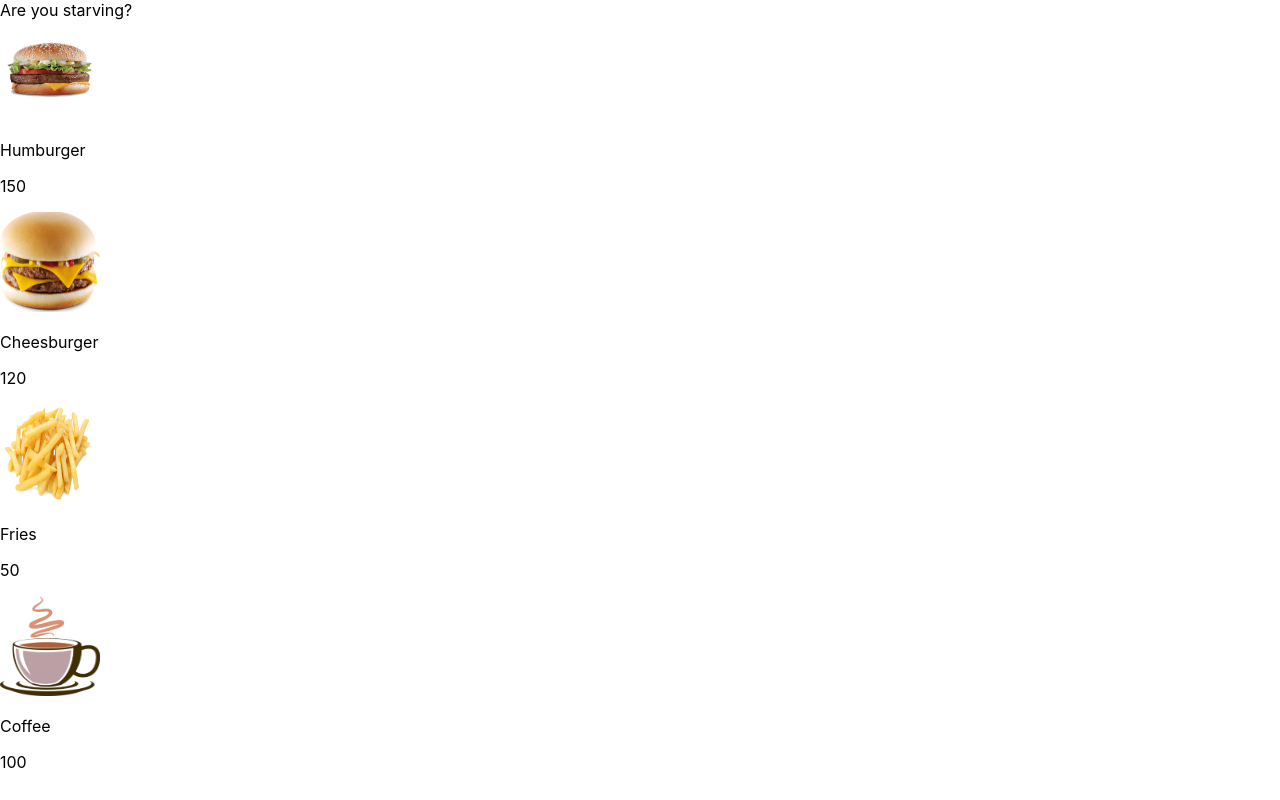
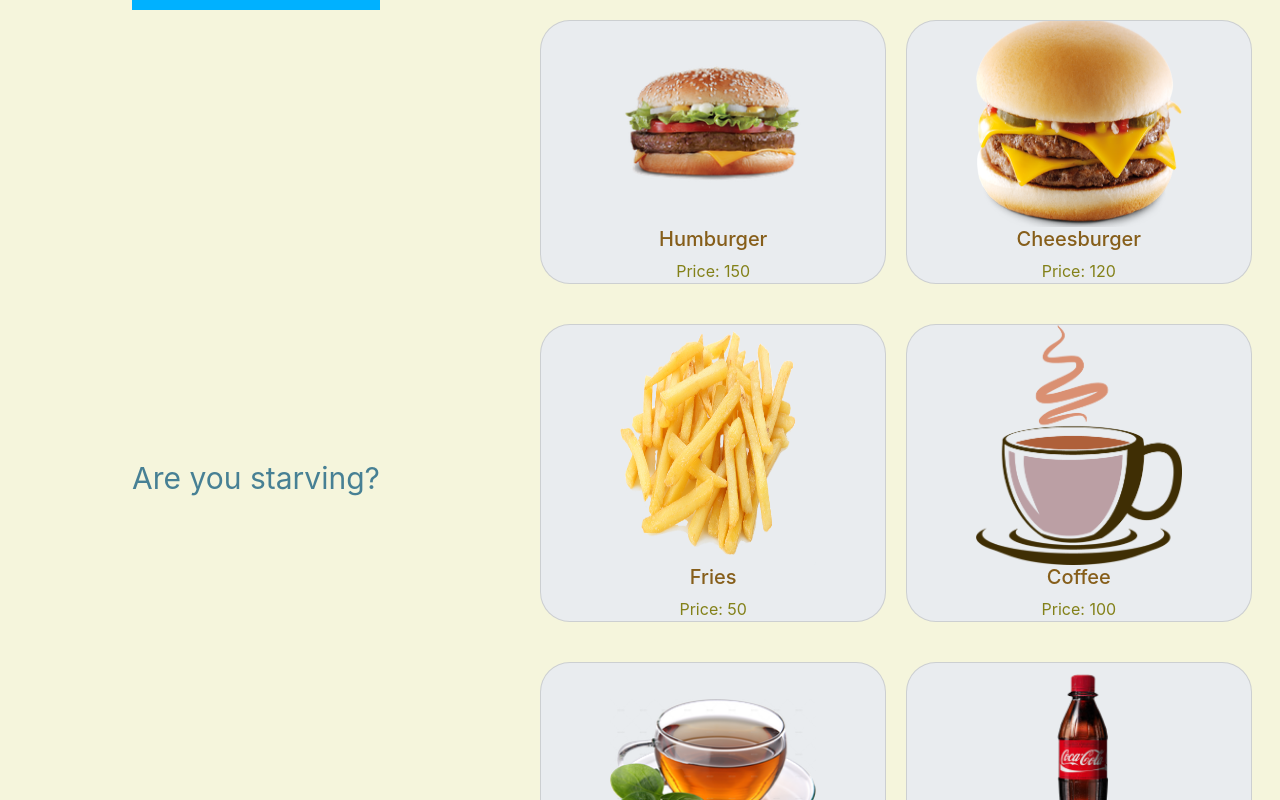
Before and after one commit to koreicnurs/fast-food, a React (Create React App) app: page / in a window 1280 px wide. Shown: the top 800 px of the page. Built offline with nearby package versions, Linux system fonts and the light colour scheme.

Commit message:
#8 add css for all project, add boostrap 5

```diff
--- a/public/index.html
+++ b/public/index.html
@@ -8,6 +8,7 @@
       name="description"
       content="Web site created using create-react-app"
     />
+    <link href="https://cdn.jsdelivr.net/npm/bootstrap@5.0.2/dist/css/bootstrap.min.css" rel="stylesheet" integrity="sha384-EVSTQN3/azprG1Anm3QDgpJLIm9Nao0Yz1ztcQTwFspd3yD65VohhpuuCOmLASjC" crossorigin="anonymous">
     <title>Exam-7</title>
   </head>
   <body>
--- /dev/null
+++ b/src/App.css
@@ -0,0 +1,20 @@
+#root {
+    display: flex;
+    color: #838119;
+}
+
+.Orders {
+    display: flex;
+    flex-direction: column;
+    align-items: center;
+    flex-grow: 1;
+    background: #f5f5dc;
+}
+
+.Products {
+    display: flex;
+    justify-content: center;
+    flex-wrap: wrap;
+    width: 60%;
+    background: #f5f5dc;
+}
--- a/src/App.js
+++ b/src/App.js
@@ -4,6 +4,7 @@ import {Products} from "./Products";
 import Order from "./components/Orders/Order";
 import Button from "./components/Buttons/Button";
 import Price from "./components/Price/Price";
+import './App.css'
 
 const App = () => {
 
@@ -59,7 +60,7 @@ const App = () => {
         const total = eachPrice.reduce((a, b) => a + b) + price;
 
         if (total > 0) {
-            return `Total: ${total}`;
+            return `Total: ${total} KGS`;
         } else {
             return 'Are you starving?';
         }
@@ -114,11 +115,15 @@ const App = () => {
 
     return (
         <>
-            {renderOrders}
-            <Price
-                price={getTotalPrice()}
-            />
-            {objProduct}
+            <div className='Orders'>
+                {renderOrders}
+                <Price
+                    price={getTotalPrice()}
+                />
+            </div>
+            <div className='Products'>
+                {objProduct}
+            </div>
         </>
     );
 };
--- a/src/components/Buttons/Button.js
+++ b/src/components/Buttons/Button.js
@@ -2,7 +2,7 @@ import React from 'react';
 
 const Button = (props) => {
     return (
-        <button onClick={props.delete} className='btn btn-danger'>Delete</button>
+        <button onClick={props.delete} className='btn btn-info'>Delete</button>
     );
 };
 
--- a/src/components/Orders/Order.js
+++ b/src/components/Orders/Order.js
@@ -1,11 +1,12 @@
 import React from 'react';
+import './Orders.css';
 
 const Order = (props) => {
     return (
-        <div className='order'>
-            <p>{props.name}</p>
-            <p>x{props.count}</p>
-            <p>{props.price}</p>
+        <div className='Orders__order card'>
+            <h5 className='Orders__order__name card-title'>{props.name}</h5>
+            <p className='Orders__order__count'>x{props.count}</p>
+            <p className='Orders__order__price'>{props.price} KGS</p>
             {props.children}
         </div>
     );
--- /dev/null
+++ b/src/components/Orders/Orders.css
@@ -0,0 +1,17 @@
+.Orders__order {
+    width: 90%;
+    align-items: center;
+    border-radius: 20px;
+    margin: 10px 20px;
+    background: hsl(189deg 100% 93%);
+    padding: 15px 0;
+    justify-content: space-between;
+}
+
+p {
+    margin-bottom: 10px;
+}
+
+.Orders__order__name {
+    color: #8ea449;
+}
--- /dev/null
+++ b/src/components/Price/Price.css
@@ -0,0 +1,8 @@
+.Orders__order__price-total {
+    display: flex;
+    align-items: center;
+    font-size: 30px;
+    flex-grow: 1;
+    border-top: 10px solid #00b1ff;
+    color: #478094;
+}
--- a/src/components/Price/Price.js
+++ b/src/components/Price/Price.js
@@ -1,8 +1,9 @@
 import React from 'react';
+import './Price.css';
 
 const Price = (props) => {
     return (
-        <div className='price'>{props.price}</div>
+        <div className='Orders__order__price-total'>{props.price}</div>
     );
 };
 
--- /dev/null
+++ b/src/components/Product/Product.css
@@ -0,0 +1,24 @@
+.Products__product {
+    display: flex;
+    align-items: center;
+    flex-wrap: wrap;
+    width: 45%;
+    background: #e9ecef;
+    border-radius: 30px;
+    margin: 20px 10px;
+}
+
+.Products__product:hover {
+    background: #dfe7ac;
+    border: 5px solid #dec8a9;
+    transition: 0.7s;
+}
+
+.Products__product__img  {
+    width: 60%;
+    flex-grow: 1;
+}
+
+.Products__product__name {
+    color: #865e1a;
+}
--- a/src/components/Product/Product.js
+++ b/src/components/Product/Product.js
@@ -1,11 +1,12 @@
 import React from 'react';
+import './Product.css';
 
 const Product = (props) => {
     return (
-        <div onClick={props.addProduct} className='prodict'>
-            <img src={props.img} alt={props.name} width='100px' height='100px'/>
-            <p>{props.name}</p>
-            <p>{props.price}</p>
+        <div onClick={props.addProduct} className='Products__product card'>
+            <img className='Products__product__img card-img-top' src={props.img} alt={props.name}/>
+            <h5 className='Products__product__name card-title"'>{props.name}</h5>
+            <p className='Products__product__price card-text'>Price: {props.price}</p>
         </div>
     );
 };
```
